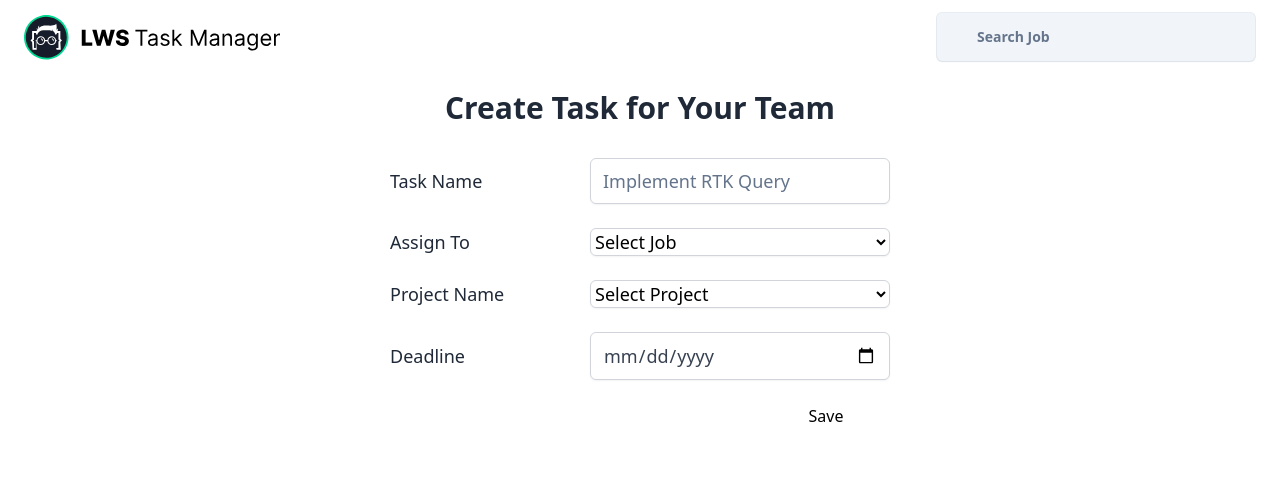
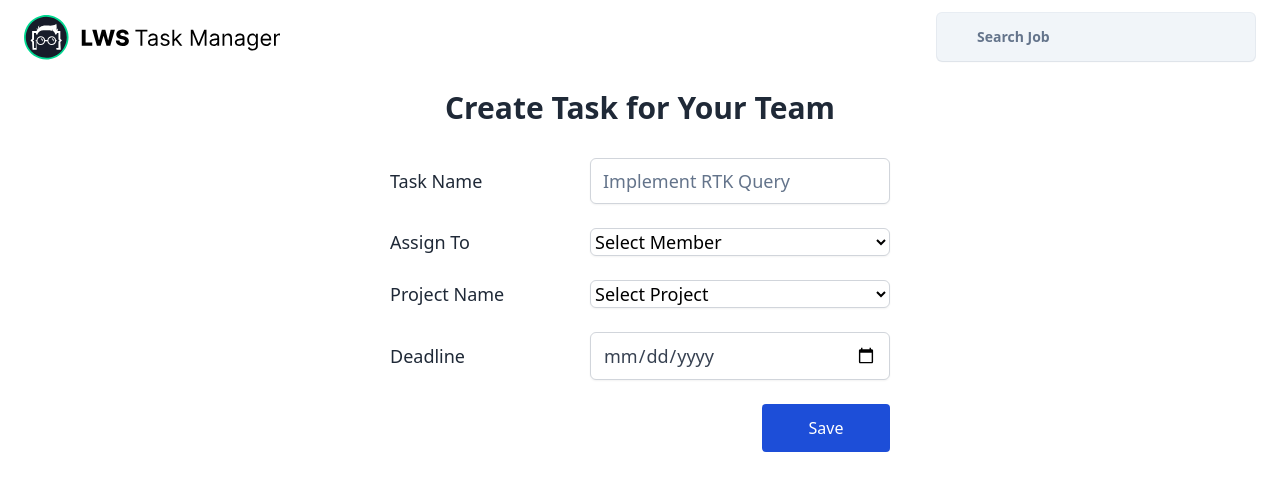
Before and after one commit to MohammadNaiem65/lws-assignment-09, a React (Vite) app: page /addNew in a window 1280 px wide. Shown: the top 490 px of the page. Built offline with nearby package versions, Linux system fonts and the light colour scheme; data requests are answered from the project's data file.

Commit message:
added adding task functionality

```diff
--- a/server/db.json
+++ b/server/db.json
@@ -145,6 +145,22 @@
       },
       "id": 5,
       "status": "completed"
+    },
+    {
+      "taskName": "Implement",
+      "teamMember": {
+        "name": "Sumit Saha",
+        "avatar": "/images/avatars/sumit.png",
+        "id": 1
+      },
+      "deadline": "2023-10-17",
+      "project": {
+        "id": 1,
+        "projectName": "Scoreboard",
+        "colorClass": "color-scoreboard"
+      },
+      "status": "pending",
+      "id": 6
     }
   ]
 }
--- a/src/features/tasks/tasksApi.js
+++ b/src/features/tasks/tasksApi.js
@@ -5,8 +5,15 @@ const tasksApi = apiSlice.injectEndpoints({
 		getTasks: builder.query({
 			query: () => '/tasks',
 		}),
+		addTask: builder.mutation({
+			query: (data) => ({
+				url: '/tasks',
+				method: 'POST',
+				body: data,
+			}),
+		}),
 	}),
 });
 
 export default tasksApi;
-export const { useGetTasksQuery } = tasksApi;
+export const { useGetTasksQuery, useAddTaskMutation } = tasksApi;
--- a/src/page/AddNew/AddNew.jsx
+++ b/src/page/AddNew/AddNew.jsx
@@ -1,7 +1,24 @@
+import { useGetProjectsQuery } from '../../features/projects/projectsApi';
+import { useGetMembersQuery } from '../../features/teamMembers/teamMembersApi';
+import Loading from '../../ui/Loading';
+import Form from './Form/Form';
+
 export default function AddNew() {
+	// hooks
+	const { data: members, isLoading: membersLoading } = useGetMembersQuery();
+	const { data: projects, isLoading: projectsLoading } =
+		useGetProjectsQuery();
+
+	// decide what to render
+	let content;
+	if (membersLoading || projectsLoading) {
+		content = <Loading />;
+	} else if (members.length && projects.length) {
+		content = <Form members={members} projects={projects} />;
+	}
+
 	return (
 		<div>
-
 			<div className='container relative'>
 				<main className='relative z-20 max-w-3xl mx-auto rounded-lg xl:max-w-none'>
 					<h1 className='mt-4 mb-8 text-3xl font-bold text-center text-gray-800'>
@@ -9,72 +26,7 @@ export default function AddNew() {
 					</h1>
 
 					<div className='justify-center mb-10 space-y-2 md:flex md:space-y-0'>
-						<form className='space-y-6'>
-							<div className='fieldContainer'>
-								<label htmlFor='lws-taskName'>Task Name</label>
-								<input
-									type='text'
-									name='taskName'
-									id='lws-taskName'
-									required
-									placeholder='Implement RTK Query'
-								/>
-							</div>
-
-							<div className='fieldContainer'>
-								<label>Assign To</label>
-								<select
-									name='teamMember'
-									id='lws-teamMember'
-									required>
-									<option value='' hidden selected>
-										Select Job
-									</option>
-									<option>Sumit Saha</option>
-									<option>Sadh Hasan</option>
-									<option>Akash Ahmed</option>
-									<option>Md Salahuddin</option>
-									<option>Riyadh Hassan</option>
-									<option>Ferdous Hassan</option>
-									<option>Arif Almas</option>
-								</select>
-							</div>
-							<div className='fieldContainer'>
-								<label htmlFor='lws-projectName'>
-									Project Name
-								</label>
-								<select
-									id='lws-projectName'
-									name='projectName'
-									required>
-									<option value='' hidden selected>
-										Select Project
-									</option>
-									<option>Scoreboard</option>
-									<option>Flight Booking</option>
-									<option>Product Cart</option>
-									<option>Book Store</option>
-									<option>Blog Application</option>
-									<option>Job Finder</option>
-								</select>
-							</div>
-
-							<div className='fieldContainer'>
-								<label htmlFor='lws-deadline'>Deadline</label>
-								<input
-									type='date'
-									name='deadline'
-									id='lws-deadline'
-									required
-								/>
-							</div>
-
-							<div className='text-right'>
-								<button type='submit' className='lws-submit'>
-									Save
-								</button>
-							</div>
-						</form>
+						{content}
 					</div>
 				</main>
 			</div>
--- /dev/null
+++ b/src/page/AddNew/Form/Form.jsx
@@ -0,0 +1,123 @@
+import { useEffect, useState } from 'react';
+import { useNavigate } from 'react-router-dom';
+import { useAddTaskMutation } from '../../../features/tasks/tasksApi';
+
+export default function Form({ members, projects }) {
+	// local states
+	const [taskDetails, setTaskDetails] = useState({
+		taskName: '',
+		teamMember: {},
+		deadline: '',
+		project: {},
+		status: 'pending',
+	});
+
+	// hooks
+	const [addTask, { isSuccess }] = useAddTaskMutation();
+	const navigate = useNavigate();
+
+	const handleAddTask = (e) => {
+		e.preventDefault();
+
+		addTask(taskDetails);
+	};
+
+	useEffect(() => {
+		if (isSuccess) {
+			navigate('/');
+		}
+	});
+
+	return (
+		<form className='space-y-6' onSubmit={handleAddTask}>
+			<div className='fieldContainer'>
+				<label htmlFor='lws-taskName'>Task Name</label>
+				<input
+					type='text'
+					name='taskName'
+					id='lws-taskName'
+					required
+					placeholder='Implement RTK Query'
+					value={taskDetails.taskName}
+					onChange={(e) =>
+						setTaskDetails({
+							...taskDetails,
+							taskName: e.target.value,
+						})
+					}
+				/>
+			</div>
+
+			<div className='fieldContainer'>
+				<label>Assign To</label>
+				<select
+					name='teamMember'
+					id='lws-teamMember'
+					required
+					onChange={(e) =>
+						setTaskDetails({
+							...taskDetails,
+							teamMember: members[e.target.value - 1],
+						})
+					}>
+					<option value='default' hidden>
+						Select Member
+					</option>
+					{members.map((member) => (
+						<option key={member.id} value={member.id}>
+							{member.name}
+						</option>
+					))}
+				</select>
+			</div>
+
+			<div className='fieldContainer'>
+				<label htmlFor='lws-projectName'>Project Name</label>
+				<select
+					id='lws-projectName'
+					name='projectName'
+					required
+					onChange={(e) =>
+						setTaskDetails({
+							...taskDetails,
+							project: projects[e.target.value - 1],
+						})
+					}>
+					<option value='default' hidden>
+						Select Project
+					</option>
+					{projects.map((project) => (
+						<option key={project.id} value={project.id}>
+							{project.projectName}
+						</option>
+					))}
+				</select>
+			</div>
+
+			<div className='fieldContainer'>
+				<label htmlFor='lws-deadline'>Deadline</label>
+				<input
+					type='date'
+					name='deadline'
+					id='lws-deadline'
+					required
+					value={taskDetails.deadline}
+					onChange={(e) =>
+						setTaskDetails({
+							...taskDetails,
+							deadline: e.target.value,
+						})
+					}
+				/>
+			</div>
+
+			<div className='text-right'>
+				<button
+					type='submit'
+					className='lws-submit rounded py-3 bg-blue-700 text-white'>
+					Save
+				</button>
+			</div>
+		</form>
+	);
+}
--- a/src/page/Home/Task/Task.jsx
+++ b/src/page/Home/Task/Task.jsx
@@ -48,7 +48,7 @@ export default function Task({ task }) {
 					<p className='lws-task-assignedOn'>{teamMember.name}</p>
 				</div>
 
-				{/* <!-- delete button will not shown to the ui, until the status of the task will be completed --> */}
+				{/*  delete button will not shown to the ui, until the status of the task will be completed  */}
 				{status === 'completed' && (
 					<button className='lws-delete'>
 						<svg
@@ -66,6 +66,7 @@ export default function Task({ task }) {
 					</button>
 				)}
 
+				{/*  edit button will not shown to the ui, if` the status of the task will be completed  */}
 				{status !== 'completed' && (
 					<button className='lws-edit'>
 						<svg
--- a/src/page/Home/Tasks/Tasks.jsx
+++ b/src/page/Home/Tasks/Tasks.jsx
@@ -33,7 +33,9 @@ export default function Tasks() {
 
 	// overall filtered tasks
 	const filteredTasks = filterTasksByProjects(
-		tasks?.filter((task) => task.taskName.toLowerCase().includes(keyword))
+		tasks?.filter((task) =>
+			task.taskName.toLowerCase().includes(keyword.toLowerCase())
+		)
 	);
 
 	// decide what to render
```
